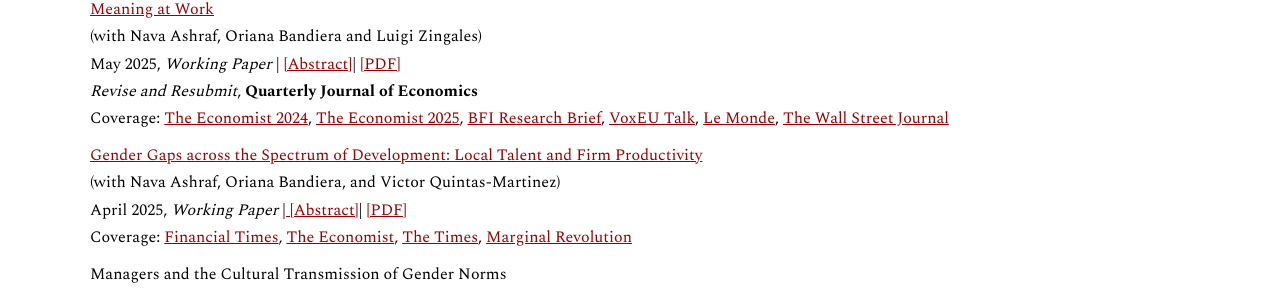
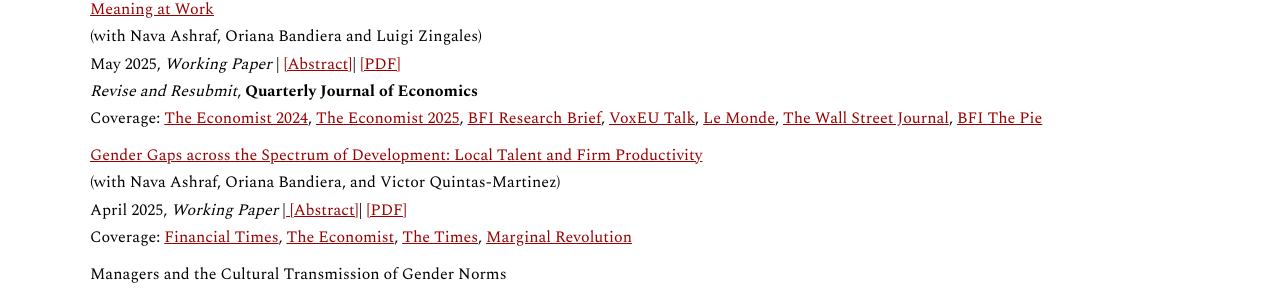
Before and after one commit to virginiaminni/virginiaminni.github.io, a Jekyll site: the page built from research.md, in a window 1280 px wide. Shown: the part 445-737 px from the top of the page. Built offline with Jekyll 4.4.1, drawn with Linux system fonts in a browser that asks for light colours.

Commit message:
Update research.md

```diff
--- a/research.md
+++ b/research.md
@@ -23,7 +23,7 @@ Coverage: <a href="https://www.thevisiblehand.uk/episodes/episode-54" target="_b
 May 2025, *Working Paper* | <a href="#" class="toggle-abstract" data-target="abstract-4" style="text-decoration: underline; color: #990000;">[Abstract]</a>| <a href="/assets/files/ABMZ MeaningatWork2025.pdf" target="_blank" rel="noopener noreferrer">[PDF]</a> <br>
 *Revise and Resubmit*, **Quarterly Journal of Economics** <br>
 Coverage:
-<a href="https://www.economist.com/business/2024/12/05/how-to-inspire-people" target="_blank" rel="noopener noreferrer">The Economist 2024</a>, <a href="https://www.economist.com/business/2025/02/13/how-to-get-people-to-resign" target="_blank" rel="noopener noreferrer">The Economist 2025</a>, <a href="https://bfi.uchicago.edu/insights/meaning-at-work/" target="_blank" rel="noopener noreferrer">BFI Research Brief</a>, <a href="https://cepr.org/multimedia/finding-meaning-work" target="_blank" rel="noopener noreferrer">VoxEU Talk</a>, <a href="https://www.lemonde.fr/idees/article/2025/07/02/l-amelioration-des-conditions-de-travail-pourrait-contribuer-a-l-equilibre-des-caisses-de-retraite_6617358_3232.html?search-type=classic&ise_click_rank=1" target="_blank" rel="noopener noreferrer">Le Monde</a>, <a href="https://www.wsj.com/lifestyle/careers/job-hopping-is-out-job-hugging-is-in-for-fearful-workers-338fe1e6?mod=author_content_page_1_pos_1" target="_blank" rel="noopener noreferrer">The Wall Street Journal</a>  <br>
+<a href="https://www.economist.com/business/2024/12/05/how-to-inspire-people" target="_blank" rel="noopener noreferrer">The Economist 2024</a>, <a href="https://www.economist.com/business/2025/02/13/how-to-get-people-to-resign" target="_blank" rel="noopener noreferrer">The Economist 2025</a>, <a href="https://bfi.uchicago.edu/insights/meaning-at-work/" target="_blank" rel="noopener noreferrer">BFI Research Brief</a>, <a href="https://cepr.org/multimedia/finding-meaning-work" target="_blank" rel="noopener noreferrer">VoxEU Talk</a>, <a href="https://www.lemonde.fr/idees/article/2025/07/02/l-amelioration-des-conditions-de-travail-pourrait-contribuer-a-l-equilibre-des-caisses-de-retraite_6617358_3232.html?search-type=classic&ise_click_rank=1" target="_blank" rel="noopener noreferrer">Le Monde</a>, <a href="https://www.wsj.com/lifestyle/careers/job-hopping-is-out-job-hugging-is-in-for-fearful-workers-338fe1e6?mod=author_content_page_1_pos_1" target="_blank" rel="noopener noreferrer">The Wall Street Journal</a>, <a href="https://bfi.uchicago.edu/podcast/the-pie/" target="_blank" rel="noopener noreferrer">BFI The Pie</a>  <br>
 <div id="abstract-4" style="display: none; margin-top: 10px;">
 <em>Abstract:</em>  We evaluate a firm’s unusual, worker-centered, solution to the agency problem: enabling employees to reduce the cost of effort rather than pushing them with performance rewards. We randomize the roll-out of the firm’s “Discover Your Purpose” intervention among 2,976 white-collar employees and evaluate their outcomes over two years. We find that performance increases because the low performers either leave the firm or improve in their current jobs. The trade-off between meaning and pay flattens as those with low meaning and high pay leave the firm. Treatment also reshapes stated priorities and reduces gender gaps in preferences and behaviors, including uptake of parental leave. A cost-benefit analysis reveals high returns that are shared between the firm and the employees through higher bonuses. Finally, we show that observational data obscure these gains, causing firms to underestimate the intervention’s true value.
 </div>
```
